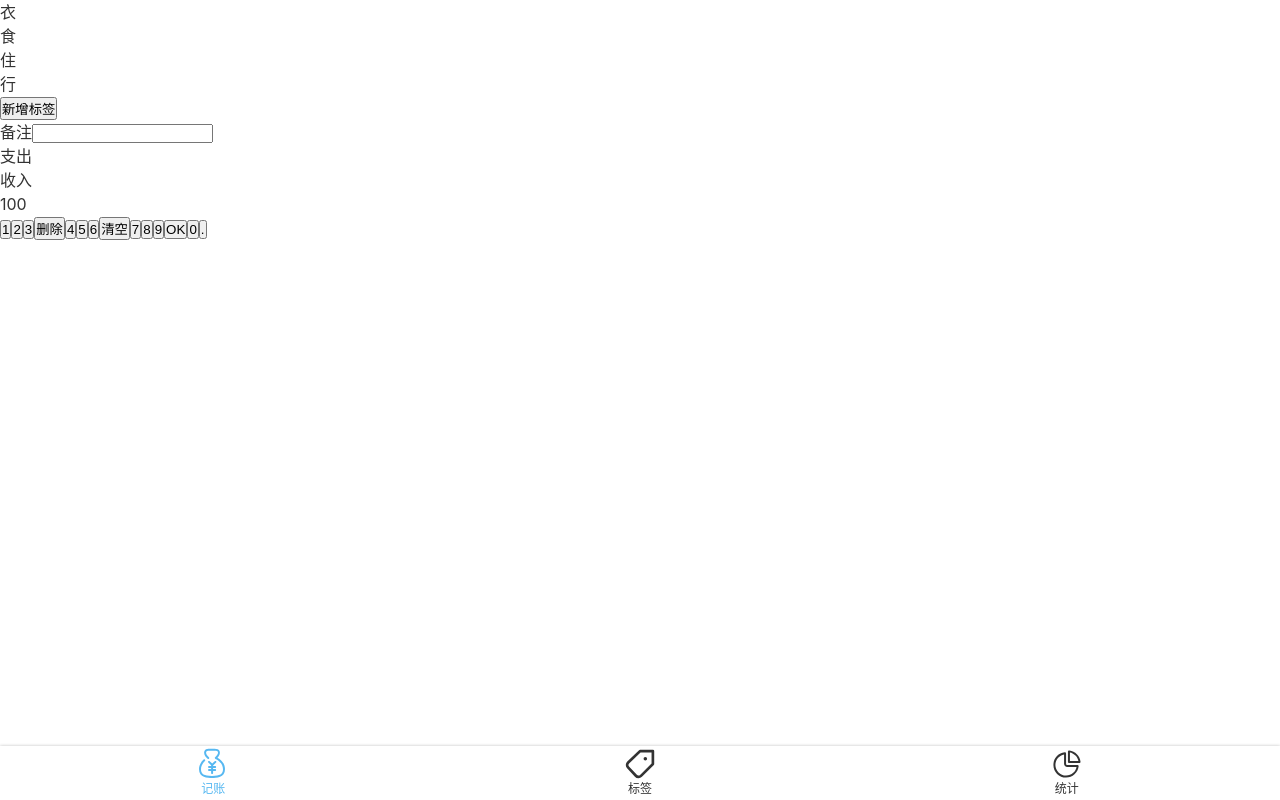
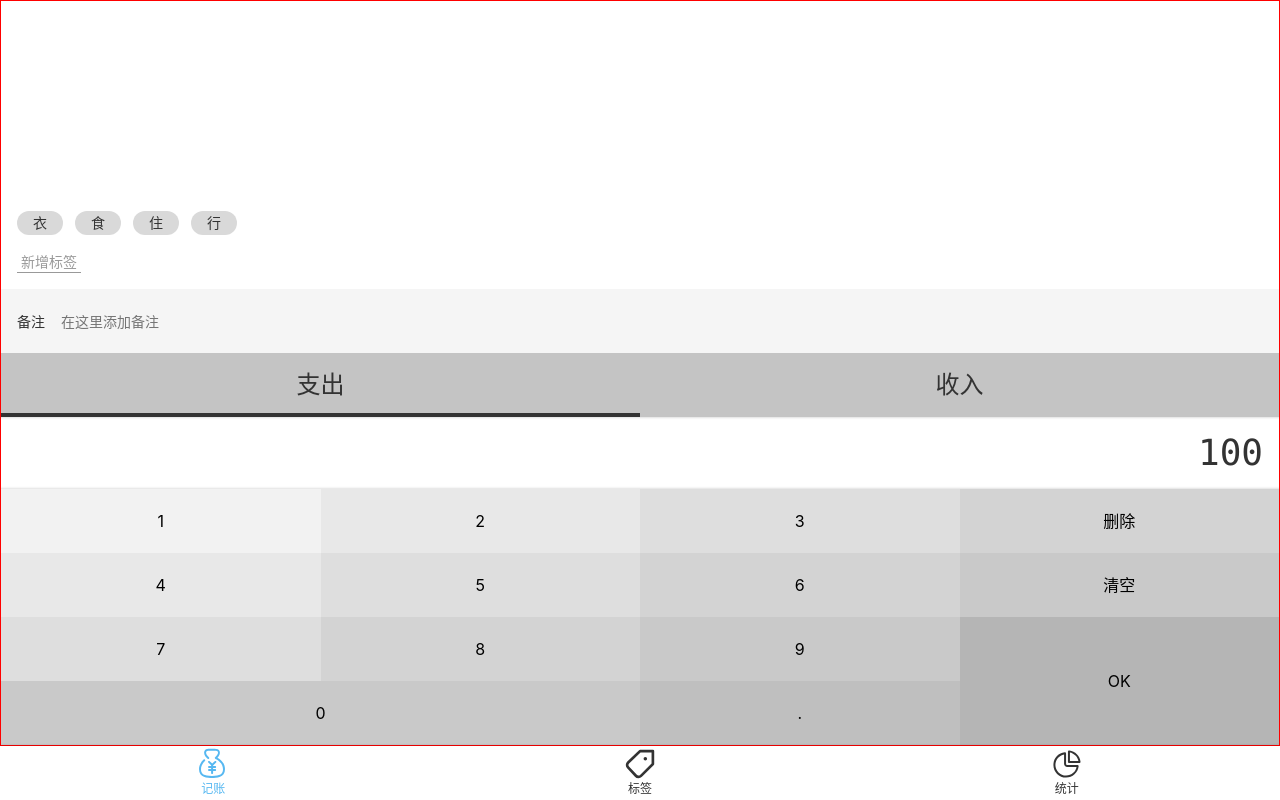
Before and after one commit to HHuangYQ/morney-1, a Vue app: page /#/money in a window 1280 px wide. Built offline with nearby package versions, Linux system fonts and the light colour scheme.

Commit message:
HTML 和 CSS写好了

```diff
--- a/src/App.vue
+++ b/src/App.vue
@@ -12,6 +12,7 @@
   -moz-osx-font-smoothing: grayscale;
   color: #333;
   font-family: $font-hei;
+  font-size: 16px;
   line-height: 1.5;
 }
 
--- a/src/assets/style/helper.scss
+++ b/src/assets/style/helper.scss
@@ -1,5 +1,25 @@
-$font-kai:Baskerville, Georgia, "Liberation Serif", "Kaiti SC", STKaiti, "AR PL UKai CN", "AR PL UKai HK", "AR PL UKai TW", "AR PL UKai TW MBE", "AR PL KaitiM GB", KaiTi, KaiTi_GB2312, DFKai-SB, "TW\-Kai", serif;
-$font-hei:-apple-system, "Noto Sans", "Helvetica Neue", Helvetica, "Nimbus Sans L", Arial, "Liberation Sans", "PingFang SC", "Hiragino Sans GB", "Noto Sans CJK SC", "Source Han Sans SC", "Source Han Sans CN", "Microsoft YaHei", "Wenquanyi Micro Hei", "WenQuanYi Zen Hei", "ST Heiti", SimHei, "WenQuanYi Zen Hei Sharp", sans-serif;
-$font-song:Georgia, "Nimbus Roman No9 L", "Songti SC", "Noto Serif CJK SC", "Source Han Serif SC", "Source Han Serif CN", STSong, "AR PL New Sung", "AR PL SungtiL GB", NSimSun, SimSun, "TW\-Sung", "WenQuanYi Bitmap Song", "AR PL UMing CN", "AR PL UMing HK", "AR PL UMing TW", "AR PL UMing TW MBE", PMingLiU, MingLiU, serif;
-/*点击标签颜色*/
-$color-highlight:#57b8f1
+$font-kai: Baskerville, Georgia, "Liberation Serif", "Kaiti SC", STKaiti, "AR PL UKai CN", "AR PL UKai HK", "AR PL UKai TW", "AR PL UKai TW MBE", "AR PL KaitiM GB", KaiTi, KaiTi_GB2312, DFKai-SB, "TW\-Kai", serif;
+$font-hei: -apple-system, "Noto Sans", "Helvetica Neue", Helvetica, "Nimbus Sans L", Arial, "Liberation Sans", "PingFang SC", "Hiragino Sans GB", "Noto Sans CJK SC", "Source Han Sans SC", "Source Han Sans CN", "Microsoft YaHei", "Wenquanyi Micro Hei", "WenQuanYi Zen Hei", "ST Heiti", SimHei, "WenQuanYi Zen Hei Sharp", sans-serif;
+$font-song: Georgia, "Nimbus Roman No9 L", "Songti SC", "Noto Serif CJK SC", "Source Han Serif SC", "Source Han Serif CN", STSong, "AR PL New Sung", "AR PL SungtiL GB", NSimSun, SimSun, "TW\-Sung", "WenQuanYi Bitmap Song", "AR PL UMing CN", "AR PL UMing HK", "AR PL UMing TW", "AR PL UMing TW MBE", PMingLiU, MingLiU, serif;
+
+$color-highlight: #57b8f1;
+
+
+%clearFix {
+  &::after {
+    content: '';
+    clear: both;
+    display: block;
+  }
+}
+
+$color-shadow: rgba(0, 0, 0, 0.25);
+%outerShadow {
+  box-shadow: 0 0 3px $color-shadow
+
+}
+
+%innerShadow {
+  box-shadow: inset 0 -3px 3px -3px $color-shadow,
+  inset 0 3px 3px -3px $color-shadow;
+}
--- a/src/assets/style/reset.scss
+++ b/src/assets/style/reset.scss
@@ -5,3 +5,12 @@
   text-decoration: none;
   color:inherit;
 }
+ul,ol{
+  list-style: none;
+}
+button,input{
+  font: inherit;
+}
+:focus{
+  outline: none;
+}
--- a/src/components/Layout.vue
+++ b/src/components/Layout.vue
@@ -1,6 +1,6 @@
 <template>
-  <div class="nav-wrapper">
-    <div class="content">
+  <div class="layout-wrapper" :class="classPrefix && `${classPrefix}-wrapper`">
+    <div class="content" :class="classPrefix && `${classPrefix}-content`">
     <slot />
     </div>
     <Nav/>
@@ -9,12 +9,13 @@
 
 <script lang="ts">
 export default {
+  props:['classPrefix'],
   name: 'Layout'
 };
 </script>
 
 <style lang="scss" scoped>
-.nav-wrapper{
+.layout-wrapper{
   display: flex;
   flex-direction: column;
   height: 100vh;
--- a/src/components/Nav.vue
+++ b/src/components/Nav.vue
@@ -26,8 +26,8 @@
 <style lang="scss" scoped>
 @import "~@/assets/style/helper.scss";
 nav{
+  @extend %outerShadow;
   display: flex;
-  box-shadow: 0 0 3px rgba(0,0,0,0.25);
   flex-direction: row;
   font-size: 12px;
   > .item{
--- a/src/views/Money.vue
+++ b/src/views/Money.vue
@@ -1,29 +1,6 @@
 <template>
   <div>
-    <layout>
-      <div class="tags">
-        <ul class="current">
-          <li>衣</li>
-          <li>食</li>
-          <li>住</li>
-          <li>行</li>
-        </ul>
-        <div class="new">
-          <button>新增标签</button>
-        </div>
-      </div>
-      <div>
-        <label class="notes">
-          <span class="name">备注</span>
-          <input type="text">
-        </label>
-      </div>
-      <div>
-        <ul class="types">
-          <li class="selected">支出</li>
-          <li>收入</li>
-        </ul>
-      </div>
+    <layout class-prefix="layout">
       <div class="numberPad">
         <div class="output">100</div>
         <div class="buttons">
@@ -38,10 +15,34 @@
           <button>7</button>
           <button>8</button>
           <button>9</button>
-          <button>OK</button>
-          <button>0</button>
+          <button class="ok">OK</button>
+          <button class="zero">0</button>
           <button>.</button>
         </div>
+      </div>
+      <div>
+        <ul class="types">
+          <li class="selected">支出</li>
+          <li>收入</li>
+        </ul>
+      </div>
+      <div>
+        <label class="notes">
+          <span class="name">备注</span>
+          <input type="text" placeholder="在这里添加备注">
+        </label>
+      </div>
+      <div class="tags">
+
+        <div class="new">
+          <button>新增标签</button>
+        </div>
+        <ul class="current">
+          <li>衣</li>
+          <li>食</li>
+          <li>住</li>
+          <li>行</li>
+        </ul>
       </div>
     </layout>
   </div>
@@ -53,9 +54,163 @@
   name: 'Money',
 };
 </script>
+<style lang="scss">
 
+.layout-content {
+  border: 1px solid red;
+  display: flex;
+  flex-direction: column-reverse;
+}
+</style>
 <style lang="scss" scoped>
 @import '~@/assets/style/helper.scss';
 
+.numberPad {
+  .output {
+    @extend %clearFix;
+    @extend %innerShadow;
+    font-size: 36px;
+    font-family: Consolas, monospace;
+    padding: 9px 16px;
+    text-align: right;
+
+  }
+
+  .buttons {
+    @extend %clearFix;
+
+    > button {
+      width: 25%;
+      height: 64px;
+      float: left;
+      background: transparent;
+      border: none;
+
+      &.ok {
+        height: 64*2px;
+        float: right;
+      }
+
+      &.zero {
+        width: 25*2%;
+      }
+
+      $bg: #f2f2f2;
+
+      &:nth-child(1) {
+        background: $bg;
+      }
+
+      &:nth-child(2), &:nth-child(5) {
+        background: darken($bg, 4%);
+      }
+
+      &:nth-child(3), &:nth-child(6), &:nth-child(9) {
+        background: darken($bg, 4*2%);
+      }
+
+      &:nth-child(4), &:nth-child(7), &:nth-child(10) {
+        background: darken($bg, 4*3%);
+      }
+
+      &:nth-child(8), &:nth-child(11), &:nth-child(13) {
+        background: darken($bg, 4*4%);
+      }
+
+      &:nth-child(14) {
+        background: darken($bg, 4*5%);
+      }
+
+      &:nth-child(12) {
+        background: darken($bg, 4*6%);
+      }
+    }
+  }
+}
+
+.types {
+  background: #c4c4c4;
+  display: flex;
+  text-align: center;
+  font-size: 24px;
+
+  > li {
+    width: 50%;
+    height: 64px;
+    display: flex;
+    justify-content: center;
+    align-items: center;
+    position: relative;
+
+    &.selected::after {
+      content: '';
+      position: absolute;
+      bottom: 0;
+      left: 0;
+      width: 100%;
+      height: 4px;
+      background: #333;
+    }
+
+
+  }
+}
+
+.notes {
+  font-size: 14px;
+  background: #f5f5f5;
+  padding-left: 16px;
+  display: flex;
+  align-items: center;
+
+  .name {
+    padding-right: 16px;
+  }
+
+  input {
+    height: 64px;
+    flex-grow: 1;
+    background: transparent;
+    border: none;
+    padding-right: 16px;
+  }
+}
+
+.tags {
+  font-size: 14px;
+  padding: 16px;
+  flex-grow: 1;
+  display: flex;
+  flex-direction: column-reverse;
+
+  > .current {
+    display: flex;
+    flex-wrap: wrap;
+
+    > li {
+      background: #d9d9d9;
+      $h: 24px;
+      height: $h;
+      line-height: $h;
+      border-radius: $h/2;
+      padding: 0 16px;
+      margin-right: 12px;
+      margin-top: 4px;
+    }
+  }
+
+  > .new {
+    padding-top: 16px;
+
+    button {
+      background: transparent;
+      border: none;
+      color: #999;
+      border-bottom: 1px solid;
+      padding: 0 4px;
+    }
+  }
+
+}
 
 </style>
```
